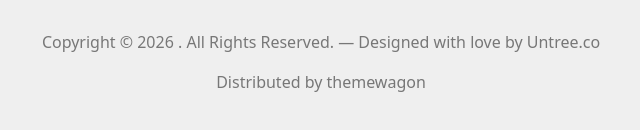
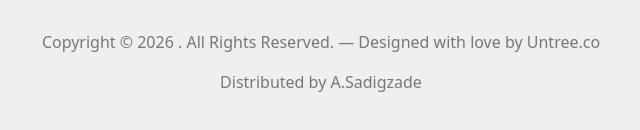
Before and after one commit to sadigzadeamina07/property-template, a website: page index.html in a window 1280 px wide. Shown: the part 4624-4754 px from the top of the page, 319-959 px from the left. Drawn offline with nearby package versions, Linux system fonts and the light colour scheme.

Commit message:
added github link

```diff
--- a/index.html
+++ b/index.html
@@ -264,7 +264,7 @@
             </div>
             <div class="text-center mt-[60px]">
                 <p class="mb-[16px]">Copyright © 2026 . All Rights Reserved. — Designed with love by Untree.co</p>
-                <p>Distributed by themewagon</p>
+                <p>Distributed by <a href="https://github.com/sadigzadeamina07">A.Sadigzade</a></p>
             </div>
 
         </div>
```
